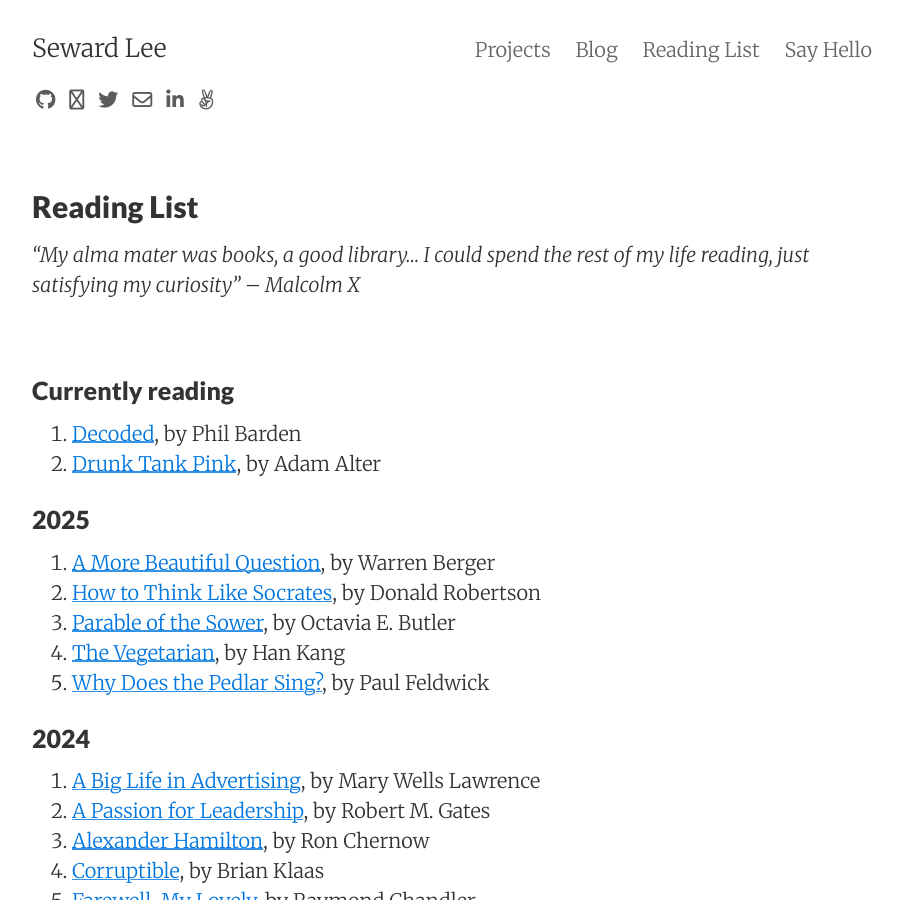
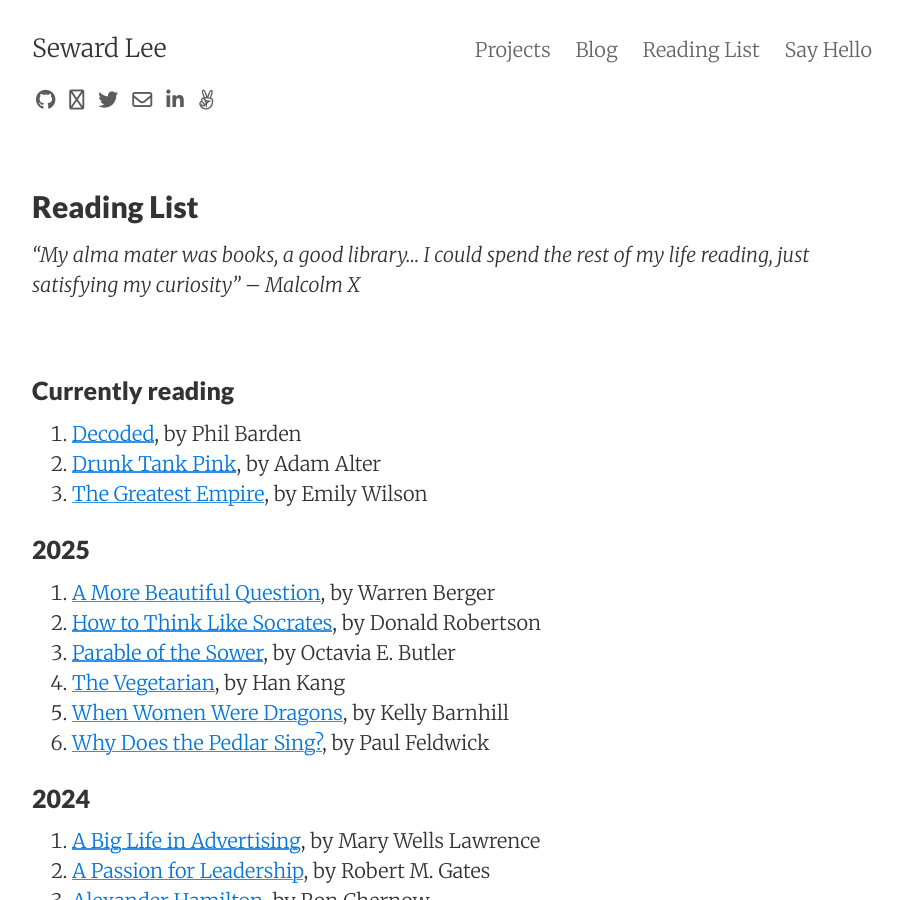
Before and after one commit to sewardlee337/sewardlee337.github.io, a Jekyll site: the page built from readinglist.md, in a window 1280 px wide and 900 px high. Shown: the whole window, without its empty margins (188-1091 px from the left). Built offline with Jekyll 4.4.1, drawn with Linux system fonts in a browser that asks for light colours; nearby versions of some CDN libraries.

Commit message:
update reading list

```diff
--- a/readinglist.md
+++ b/readinglist.md
@@ -14,6 +14,8 @@ _"My alma mater was books, a good library... I could spend the rest of my life r
 
 1. [Decoded](https://www.amazon.com/Decoded-Science-Behind-Why-Buy/dp/1118345606), by Phil Barden
 1. [Drunk Tank Pink](https://www.amazon.com/Drunk-Tank-Pink-Unexpected-Forces/dp/0143124935), by Adam Alter
+1. [The Greatest Empire](https://www.amazon.com/Greatest-Empire-Life-Seneca/dp/0199926646), by Emily Wilson
+
 
 
 ### 2025
@@ -22,6 +24,7 @@ _"My alma mater was books, a good library... I could spend the rest of my life r
 1. [How to Think Like Socrates](https://www.amazon.com/How-Think-Like-Socrates-Philosophy/dp/1250280508), by Donald Robertson
 1. [Parable of the Sower](https://www.amazon.com/Parable-Sower-Earthseed-Octavia-Butler/dp/0446675504), by Octavia E. Butler
 1. [The Vegetarian](https://www.amazon.com/Vegetarian-Han-Kang/dp/1101906111), by Han Kang
+1. [When Women Were Dragons](https://www.amazon.com/When-Women-Were-Dragons-Novel/dp/0385548222), by Kelly Barnhill
 1. [Why Does the Pedlar Sing?](https://www.amazon.com/Why-Does-Pedlar-Sing-Advertising-ebook/dp/B08WC3QDQB/ref=tmm_kin_swatch_0?_encoding=UTF8&qid=&sr=), by Paul Feldwick
 
 
```
